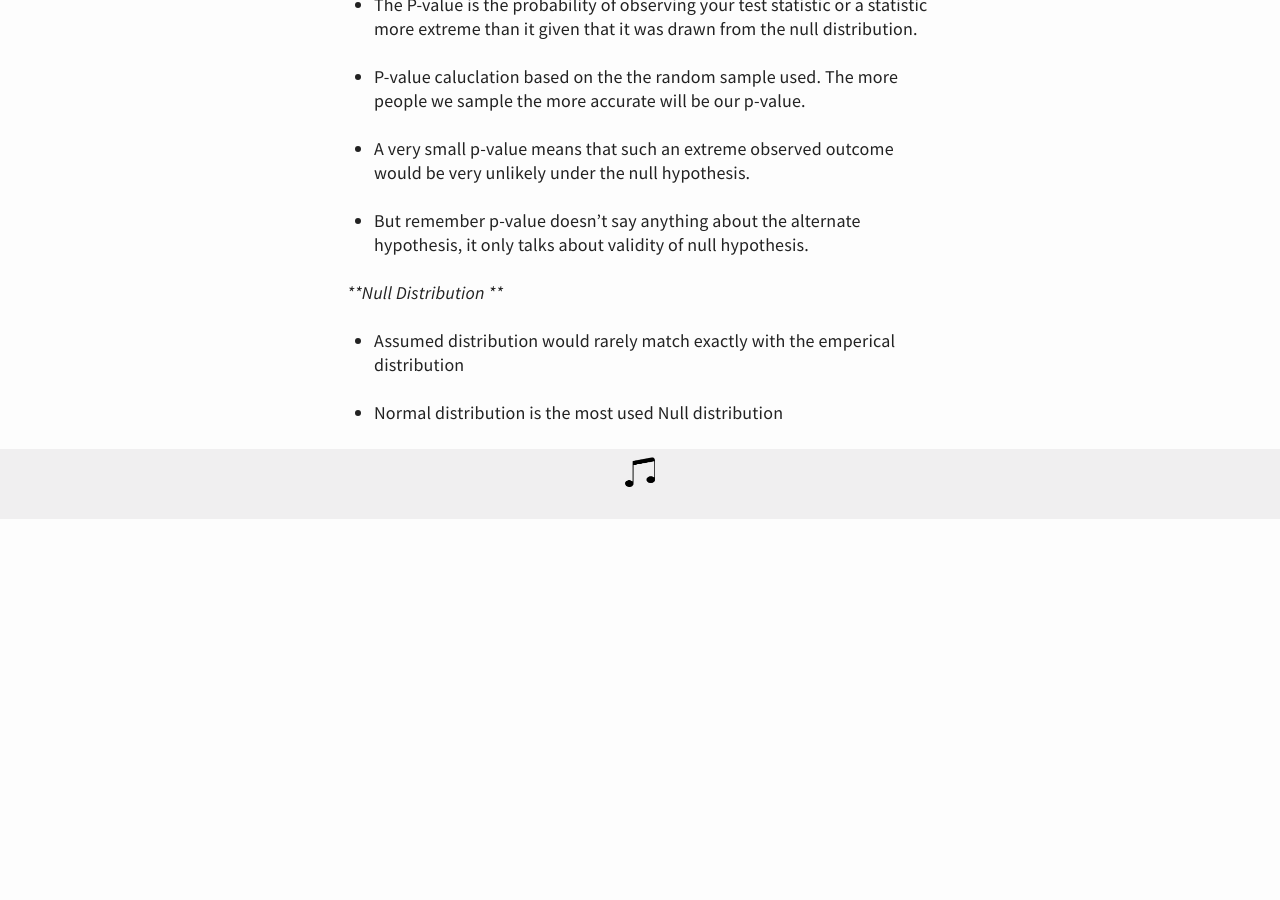
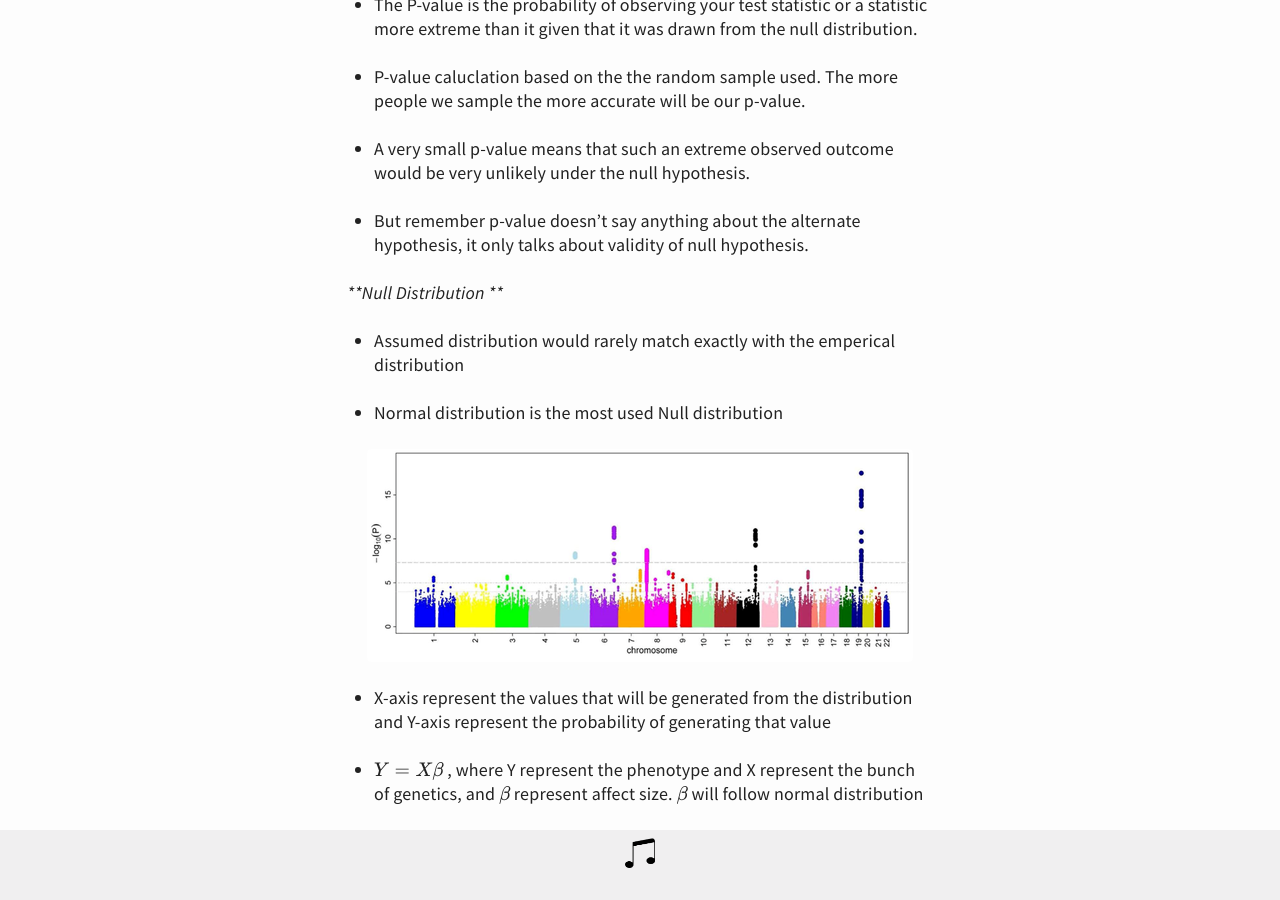
Before and after one commit to webhash/webhash.github.io, a Jekyll site: the page built from _posts/2020-11-28-basics-of-stats-for-genomics.md, in a window 1280 px wide and 900 px high, scrolled down 679 px. Built offline with Jekyll 4.4.1, drawn with Linux system fonts in a browser that asks for light colours; formulas are drawn with MathJax 3; before the commit the page ends 1198 px from its top, so only the background shows below that.

Commit message:
Update 2020-11-28-basics-of-stats-for-genomics.md

```diff
--- a/_posts/2020-11-28-basics-of-stats-for-genomics.md
+++ b/_posts/2020-11-28-basics-of-stats-for-genomics.md
@@ -27,3 +27,9 @@ title: Basics of statistic for genomics
 - Assumed distribution would rarely match exactly with the emperical distribution
 
 - Normal distribution is the most used Null distribution
+
+![Normal Distribution](https://webhash.github.io/img/Manhattan_Plot.png "Normal Distribution")
+
+- X-axis represent the values that will be generated from the distribution and Y-axis represent the probability of generating that value
+
+- $$ Y = X \beta $$ , where Y represent the phenotype and X represent the bunch of genetics, and $$ \beta $$ represent affect size. $$ \beta $$ will follow normal distribution
```
